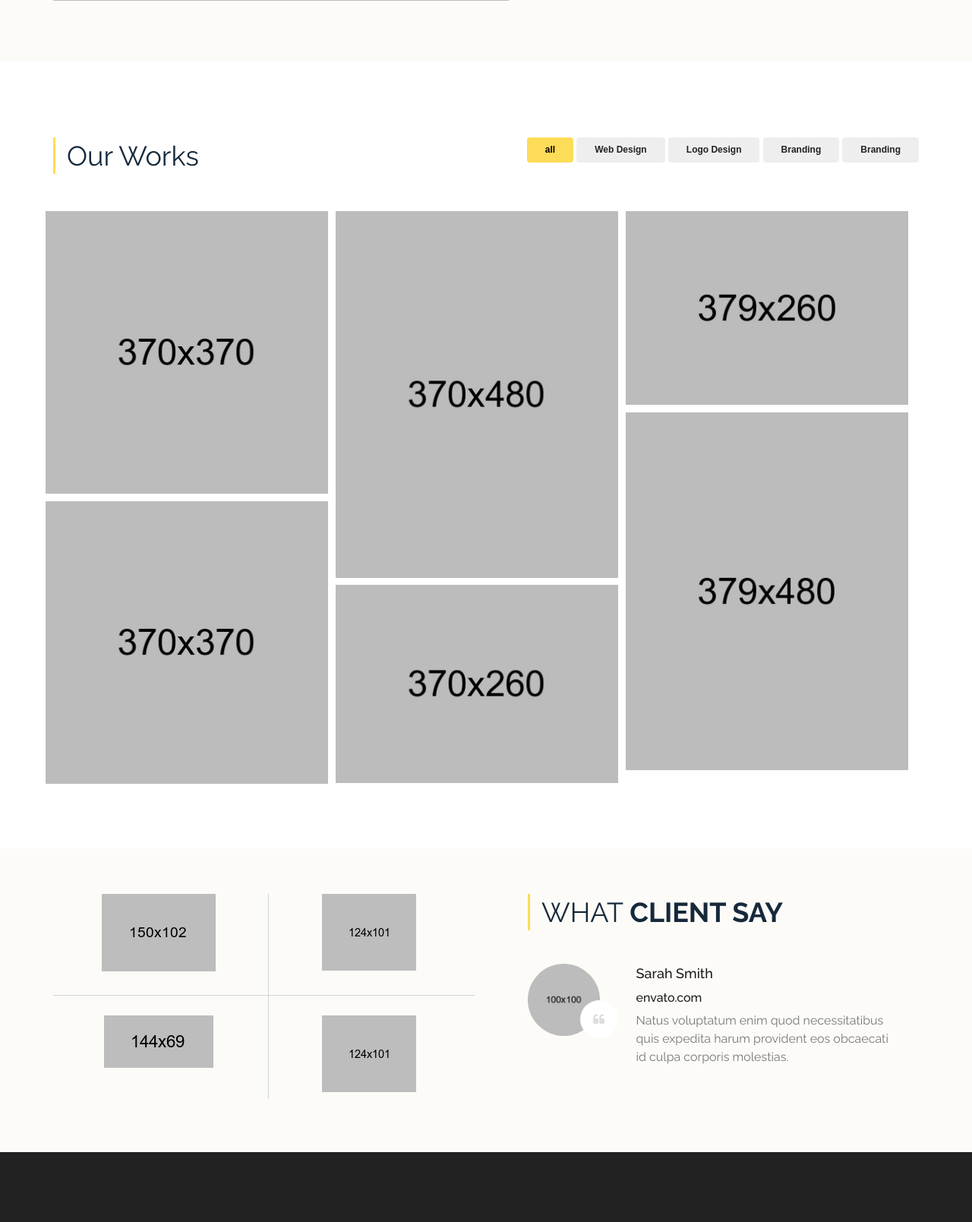
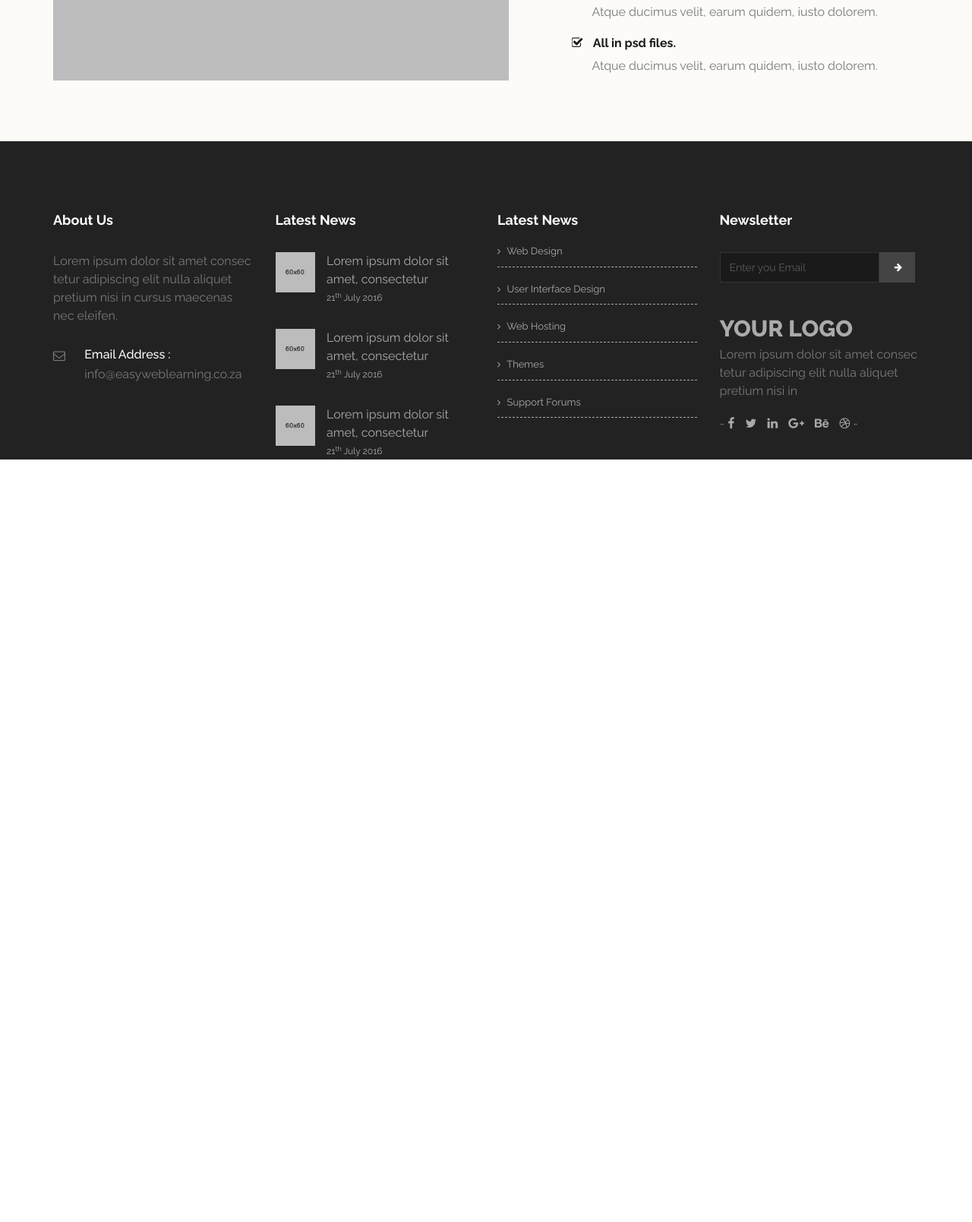
Before and after one commit to julianhansby/easyweblearning, a PHP site: page /index.html in a window 1280 px wide. Shown: the part 3441-5050 px from the top of the page at 76% size. After the commit the page ends 4046 px from the top, so only its background shows below. Run offline with PHP 8.4, Linux system fonts and the light colour scheme; some web fonts are replaced.

Commit message:
tweaks done to main logo link

```diff
--- a/www/assets/css/style.css
+++ b/www/assets/css/style.css
@@ -876,8 +876,11 @@ textarea::-ms-input-placeholder{
 Nav Menu style
 ==================*/
 
+.navbar-default .navbar-brand { color:#fddc57 }
+
 .navbar-brand {
     padding: 30px 15px;
+    font-weight: bold;
 }
 nav.navbar.bootsnav ul.nav li.active > a{
     color:#fddc57;
--- a/www/index.html
+++ b/www/index.html
@@ -5,10 +5,10 @@
 <!--[if gt IE 8]><!--> <html class="no-js" lang="en"> <!--<![endif]-->
     <head>
         <meta charset="utf-8">
-        <title>Made Three</title>
+        <title>EasyWebLearning</title>
         <meta name="description" content="">
         <meta name="viewport" content="width=device-width, initial-scale=1">
-        <link rel="icon" type="image/png" href="favicon.ico">
+        <link rel="shortcut icon" type="image/png" href="favicon.png"/>
 
         <!--Google Font link-->
         <link href="https://fonts.googleapis.com/css?family=Montserrat:400,700" rel="stylesheet">
@@ -88,8 +88,8 @@
                             <i class="fa fa-bars"></i>
                         </button>
                         <a class="navbar-brand" href="#brand">
-                            <img src="assets/images/logo.png" class="logo" alt="">
-                            <!--<img src="assets/images/footer-logo.png" class="logo logo-scrolled" alt="">-->
+                            <!--<img src="assets/images/logo.png" class="logo" alt="">-->
+                            EWL
                         </a>
 
                     </div>
@@ -101,8 +101,8 @@
                             <li><a href="#home">Home</a></li>
                             <li><a href="#features">About</a></li>
                             <li><a href="#service">Service</a></li>
-                            <li><a href="#portfolio">Portfolio</a></li>
-                            <li><a href="#test">Testimonial</a></li>
+                            <!--<li><a href="#portfolio">Portfolio</a></li>
+                            <li><a href="#test">Testimonial</a></li>-->
                             <li><a href="#contact">Contact</a></li>
                         </ul>
                     </div><!-- /.navbar-collapse -->
@@ -121,8 +121,8 @@
                                 <div class="hello">
                                     <div class="slid_item">
                                         <div class="home_text ">
-                                            <h1 class="text-yellow">Welcome to Made</h1>
-                                            <h3 class="text-white text-uppercase">We Create a Concept into The Market </h3>
+                                            <h1 class="text-yellow">Welcome to Easy Web Learning</h1>
+                                            <h3 class="text-white text-uppercase">Web programming made so easy even a child can learn how to do it.</h3>
                                         </div>
                                     </div><!-- End off slid item -->
 
@@ -287,16 +287,15 @@
                                 <div class="teams_item text-center sm-m-top-50">
                                     <div class="row">
                                         <div class="col-sm-4">
-                                            <img src="assets/images/team1.jpg" alt="" class="img-circle" />
-                                            <h4 class="m-top-20">John <strong>Doe</strong></h4>
-                                            <h5>Lead Designer</h5>
+                                            <img src="assets/images/julian_hansby_v2.png" alt="" class="img-circle" />
+                                            <h4 class="m-top-20">Julian <strong>Hansby</strong></h4>
+                                            <h5>Head Tutor</h5>
                                             <div class="separator"></div>
                                             <ul class="list-inline">
-                                                <li><a href=""><i class="fa fa-facebook"></i></a></li>
-                                                <li><a href=""><i class="fa fa-twitter"></i></a></li>
-                                                <li><a href=""><i class="fa fa-dribbble"></i></a></li>
+                                                <li><a href="https://www.linkedin.com/in/julian-hansby-53b50295/" target="_blank"><i class="fa fa-linkedin"></i></a></li>
                                             </ul>
                                         </div><!-- End off col-md-4 -->
+                                        <!--
                                         <div class="col-sm-4">
                                             <img src="assets/images/team2.jpg" alt="" class="img-circle" />
                                             <h4 class="m-top-20">Sarah <strong>Smith</strong></h4>
@@ -307,7 +306,8 @@
                                                 <li><a href=""><i class="fa fa-twitter"></i></a></li>
                                                 <li><a href=""><i class="fa fa-dribbble"></i></a></li>
                                             </ul>
-                                        </div><!-- End off col-md-4 -->
+                                        </div> End off col-md-4 -->
+                                        <!--
                                         <div class="col-sm-4">
                                             <img src="assets/images/team3.jpg" alt="" class="img-circle" />
                                             <h4 class="m-top-20">Fabian <strong>Doe</strong></h4>
@@ -318,7 +318,7 @@
                                                 <li><a href=""><i class="fa fa-twitter"></i></a></li>
                                                 <li><a href=""><i class="fa fa-dribbble"></i></a></li>
                                             </ul>
-                                        </div><!-- End off col-md-4 -->
+                                        </div> End off col-md-4 -->
                                     </div>
                                 </div>
                             </div><!-- End off col-md-6 -->
@@ -413,179 +413,7 @@
 
             <!--Portfolio Section-->
 
-
-
-            <section id="portfolio" class="portfolio margin-top-120">
-
-                <!-- Portfolio container-->
-                <div class="container">
-                    <div class="row">
-                        <div class="main-portfolio roomy-80">
-
-                            <div class="col-md-4">
-                                <div class="head_title text-left sm-text-center wow fadeInDown">
-                                    <h2>Our Works</h2>
-                                </div>
-                            </div>
-
-                            <div class="col-md-8">
-                                <div class="filters-button-group text-right sm-text-center">
-                                    <button class="btn button is-checked" data-filter="*">all</button>
-                                    <button class="btn button" data-filter=".metal">Web Design</button>
-                                    <button class="btn button" data-filter=".transition">Logo Design</button>
-                                    <button class="btn button" data-filter=".alkali">Branding</button>
-                                    <button class="btn button" data-filter=".ar">Branding</button>
-                                </div>
-                            </div>
-
-
-
-                            <div style="clear: both;"></div>
-
-                            <div class="grid text-center">
-
-                                <div class="grid-item transition metal ium">
-                                    <img alt="" src="assets/images/porfolio-1.jpg">
-                                    <div class="grid_hover_area text-center">
-                                        <div class="girid_hover_text m-top-110">
-                                            <h4 class="text-white">Your Work Title</h4>
-                                            <p class="text-white">- Business Card, Branding</p>
-                                            <a href="assets/images/porfolio-1.jpg" class="btn btn-primary popup-img">View Project</a>
-                                        </div>
-                                    </div><!-- End off grid Hover area -->
-                                </div><!-- End off grid item -->
-
-                                <div class="grid-item metalloid " >
-                                    <img alt="" src="assets/images/porfolio-2.jpg">
-                                    <div class="grid_hover_area text-center">
-                                        <div class="girid_hover_text m-top-180">
-                                            <h4 class="text-white">Your Work Title</h4>
-                                            <p class="text-white">- Business Card, Branding</p>
-                                            <a href="assets/images/porfolio-2.jpg" class="btn btn-primary popup-img">View Project</a>
-                                        </div>
-                                    </div><!-- End off grid Hover area -->
-                                </div><!-- End off grid item -->
-
-                                <div class="grid-item post-transition metal numberGreaterThan50">
-                                    <img alt="" src="assets/images/porfolio-3.jpg">
-                                    <div class="grid_hover_area text-center">
-                                        <div class="girid_hover_text m-top-50">
-                                            <h4 class="text-white">Your Work Title</h4>
-                                            <p class="text-white">- Business Card, Branding</p>
-                                            <a href="assets/images/porfolio-3.jpg" class="btn btn-primary popup-img">View Project</a>
-                                        </div>
-                                    </div><!-- End off grid Hover area -->
-                                </div><!-- End off grid item -->
-
-                                <div class="grid-item post-transition metal ium" >
-                                    <img alt="" src="assets/images/porfolio-4.jpg">
-                                    <div class="grid_hover_area text-center">
-                                        <div class="girid_hover_text m-top-180">
-                                            <h4 class="text-white">Your Work Title</h4>
-                                            <p class="text-white">- Business Card, Branding</p>
-                                            <a href="assets/images/porfolio-4.jpg" class="btn btn-primary popup-img">View Project</a>
-                                        </div>
-                                    </div><!-- End off grid Hover area -->
-                                </div><!-- End off grid item -->
-
-                                <div class="grid-item metal ar" >
-                                    <img alt="" src="assets/images/porfolio-5.jpg">
-                                    <div class="grid_hover_area text-center">
-                                        <div class="girid_hover_text m-top-110">
-                                            <h4 class="text-white">Your Work Title</h4>
-                                            <p class="text-white">- Business Card, Branding</p>
-                                            <a href="assets/images/porfolio-5.jpg" class="btn btn-primary popup-img">View Project</a>
-                                        </div>
-                                    </div><!-- End off grid Hover area -->
-                                </div><!-- End off grid item -->
-
-                                <div class="grid-item alkali ar" >
-                                    <img alt="" src="assets/images/porfolio-6.jpg">
-                                    <div class="grid_hover_area text-center">
-                                        <div class="girid_hover_text m-top-50">
-                                            <h4 class="text-white">Your Work Title</h4>
-                                            <p class="text-white">- Business Card, Branding</p>
-                                            <a href="assets/images/porfolio-6.jpg" class="btn btn-primary popup-img">View Project</a>
-                                        </div>
-                                    </div><!-- End off grid Hover area -->
-                                </div><!-- End off grid item -->
-
-                            </div>
-
-
-
-                            <div style="clear: both;"></div>
-
-
-                        </div>
-                    </div>
-                </div><!-- Portfolio container end -->
-            </section><!-- End off portfolio section -->
-
-
-
-            <!--Test section-->
-            <section id="test" class="test bg-grey roomy-60 fix">
-                <div class="container">
-                    <div class="row">
-                        <div class="main_test fix">
-                            <div class="col-md-6">
-                                <div class="cbrand text-center">
-                                    <div class="divider_horizontal"></div>
-                                    <div class="divider_vertical"></div>
-                                    <div class="col-xs-6">
-                                        <div class="cbrand_item">
-                                            <img src="assets/images/cbrand-1.png" alt="" />
-                                        </div>
-                                    </div>
-                                    <div class="col-xs-6">
-                                        <div class="cbrand_item">
-                                            <img src="assets/images/cbrand-2.png" alt="" />
-                                        </div>
-                                    </div>
-                                    <div class="col-xs-6">
-                                        <div class="cbrand_item m-top-40">
-                                            <img src="assets/images/cbrand-3.png" alt="" />
-                                        </div>
-                                    </div>
-                                    <div class="col-xs-6">
-                                        <div class="cbrand_item m-top-40">
-                                            <img src="assets/images/cbrand-4.png" alt="" />
-                                        </div>
-                                    </div>
-
-                                </div>
-                            </div>
-
-                            <div class="col-md-6 sm-m-top-40">
-                                <div class="test_item1 fix ">
-                                    <div class="head_title fix">
-                                        <h2 class="text-uppercase">What <strong>Client Say</strong></h2>
-                                    </div>
-                                    <div class="item_img">
-                                        <img class="img-circle" src="assets/images/test-img1.jpg" alt="" />
-                                        <i class="fa fa-quote-left"></i>
-                                    </div>
-
-                                    <div class="item_text">
-                                        <h5>Sarah Smith</h5>
-                                        <h6>envato.com</h6>
-
-                                        <p>Natus voluptatum enim quod necessitatibus quis
-                                            expedita harum provident eos obcaecati id culpa
-                                            corporis molestias.</p>
-                                    </div>
-                                </div>
-                            </div>
-                        </div>
-                    </div>
-                </div>
-            </section><!-- End off test section -->
-
-
-
             <footer id="contact" class="footer action-lage bg-black p-top-80">
-                <!--<div class="action-lage"></div>-->
                 <div class="container">
                     <div class="row">
                         <div class="widget_area">
@@ -595,7 +423,8 @@
                                     <p class="m-top-30">Lorem ipsum dolor sit amet consec tetur adipiscing elit
                                         nulla aliquet pretium nisi in cursus
                                         maecenas nec eleifen.</p>
-                                    <div class="widget_ab_item m-top-30">
+
+                                    <!--<div class="widget_ab_item m-top-30">
                                         <div class="item_icon"><i class="fa fa-location-arrow"></i></div>
                                         <div class="widget_ab_item_text">
                                             <h6 class="text-white">Location</h6>
@@ -605,18 +434,19 @@
                                                 Bandung</p>
                                         </div>
                                     </div>
+
                                     <div class="widget_ab_item m-top-30">
                                         <div class="item_icon"><i class="fa fa-phone"></i></div>
                                         <div class="widget_ab_item_text">
                                             <h6 class="text-white">Phone :</h6>
                                             <p>+1 2345 6789</p>
                                         </div>
-                                    </div>
+                                    </div>-->
                                     <div class="widget_ab_item m-top-30">
                                         <div class="item_icon"><i class="fa fa-envelope-o"></i></div>
                                         <div class="widget_ab_item_text">
                                             <h6 class="text-white">Email Address :</h6>
-                                            <p>youremail@mail.com</p>
+                                            <p>info@easyweblearning.co.za</p>
                                         </div>
                                     </div>
                                 </div><!-- End off widget item -->
@@ -692,17 +522,6 @@
                         </div>
                     </div>
                 </div>
-                <div class="main_footer fix bg-mega text-center p-top-40 p-bottom-30 m-top-80">
-                    <div class="col-md-12">
-                        <p class="wow fadeInRight" data-wow-duration="1s">
-                            Made with
-                            <i class="fa fa-heart"></i>
-                            by
-                            <a target="_blank" href="http://bootstrapthemes.co">Bootstrap Themes</a>
-                            2016. All Rights Reserved
-                        </p>
-                    </div>
-                </div>
             </footer>
 
 
```
